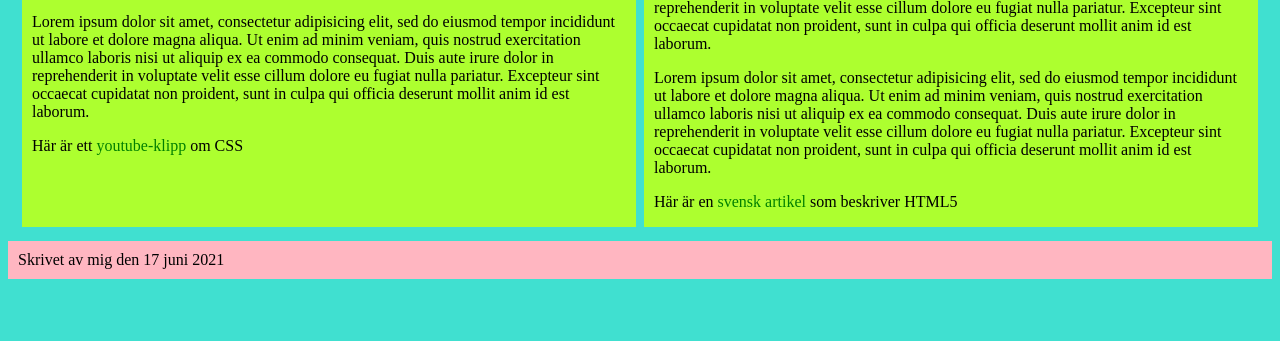
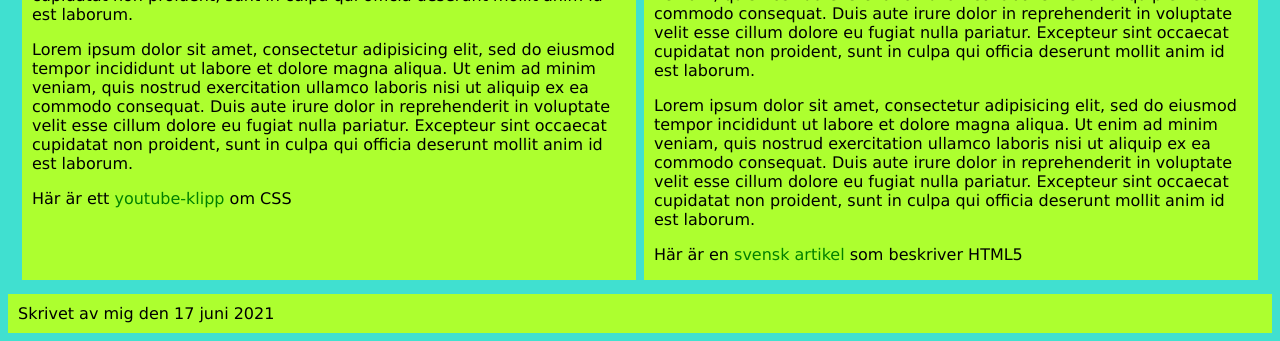
Before and after one commit to xvtepq/xvtepq.github.io, a plain HTML site: page 2/index.html in a window 1280 px wide. Shown: the part 486-827 px from the top of the page. Before the commit the page ends 800 px from the top, so only its background shows below. Drawn offline with Linux system fonts and the light colour scheme.

Commit message:
final touchups

```diff
--- a/2/styles.css
+++ b/2/styles.css
@@ -14,10 +14,11 @@ article {
 
 body {
     background-color: turquoise;
+    font-family: Verdana, sans-serif;
 }
 
 footer {
-    background-color: lightpink;
+    background-color: greenyellow;
     padding: 10px;
 }
 
@@ -27,6 +28,5 @@ a {
 }
 
 a:hover {
-    color: black;
     text-decoration: underline;
 }
```
